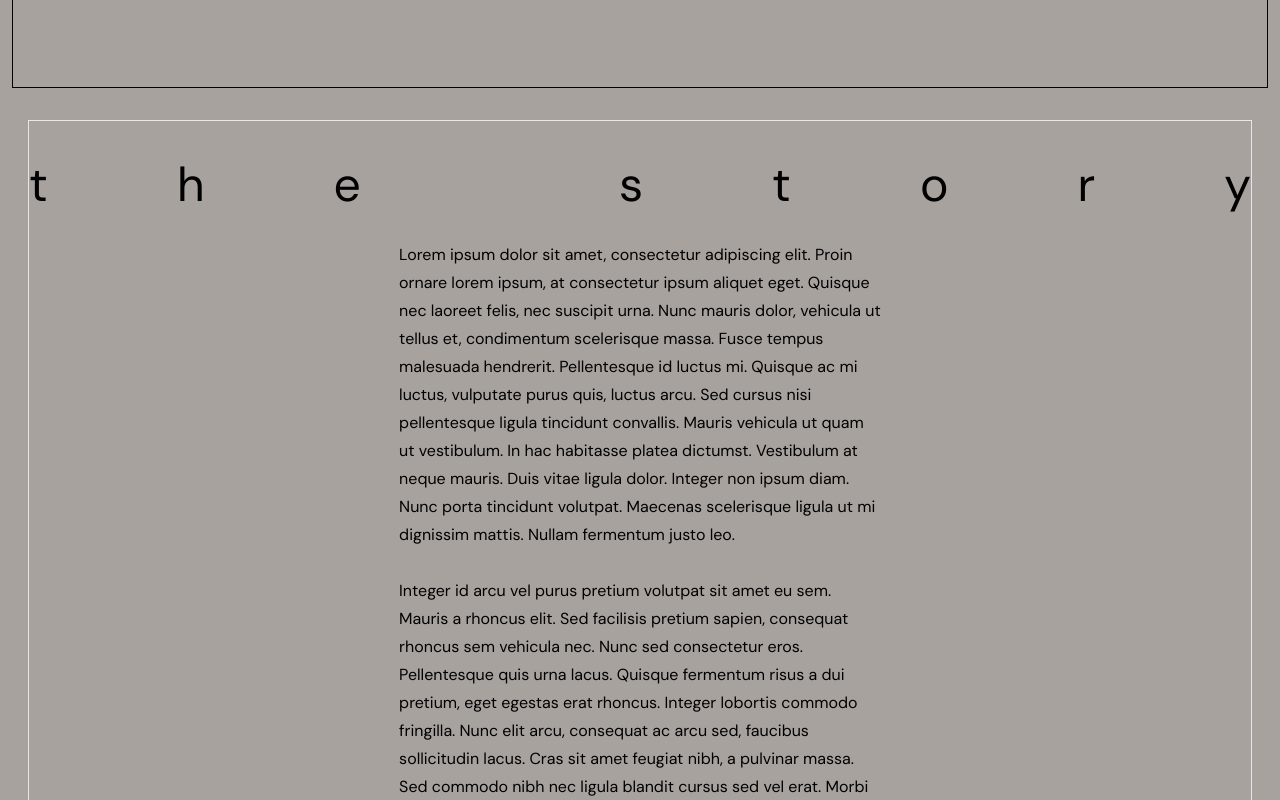
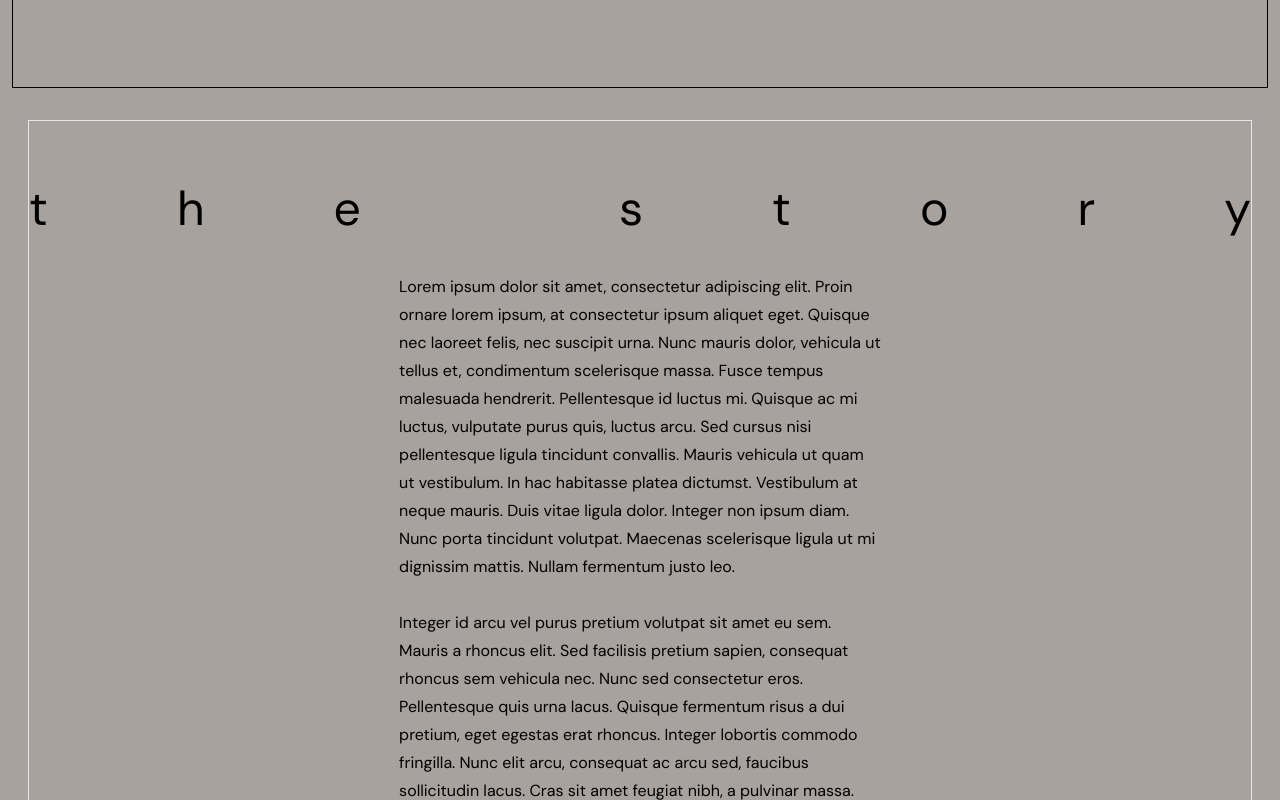
Before and after one commit to anindyoo/portfolio, a React (Create React App) app: page /projects/dermanifest in a window 1280 px wide. Shown: the part 700-1500 px from the top of the page. Built offline with nearby package versions, Linux system fonts and the light colour scheme.

Commit message:
style: update padding value.

```diff
--- a/src/components/ProjectsComp/ProjectDescription.jsx
+++ b/src/components/ProjectsComp/ProjectDescription.jsx
@@ -5,9 +5,9 @@ const ProjectDescription = () => {
   return (
     <div className="
     PROJECT-DESCRIPTION
-    flex flex-col gap-8 border
+    flex flex-col gap-10 border
     min-h-screen
-    py-10"
+    py-16"
     >
       <div className="
       THE-STORY
```
